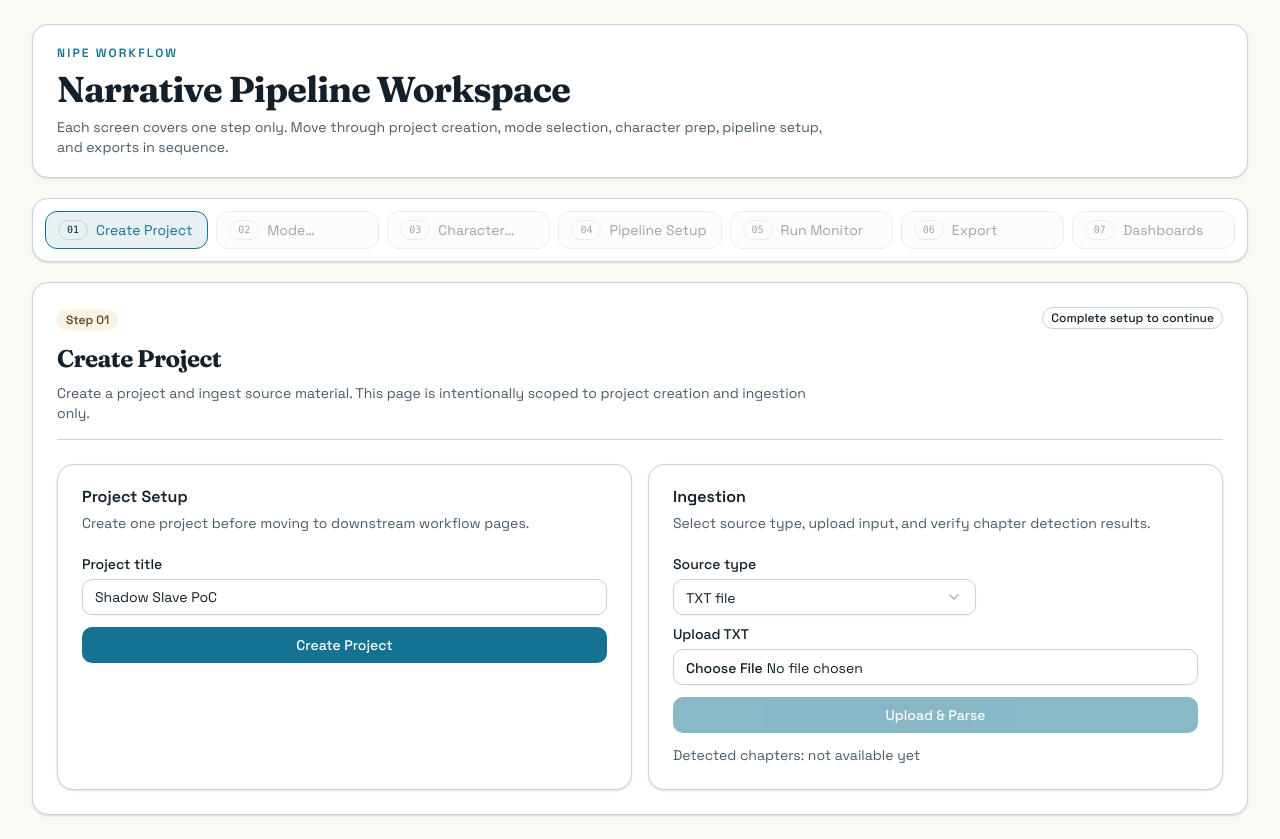
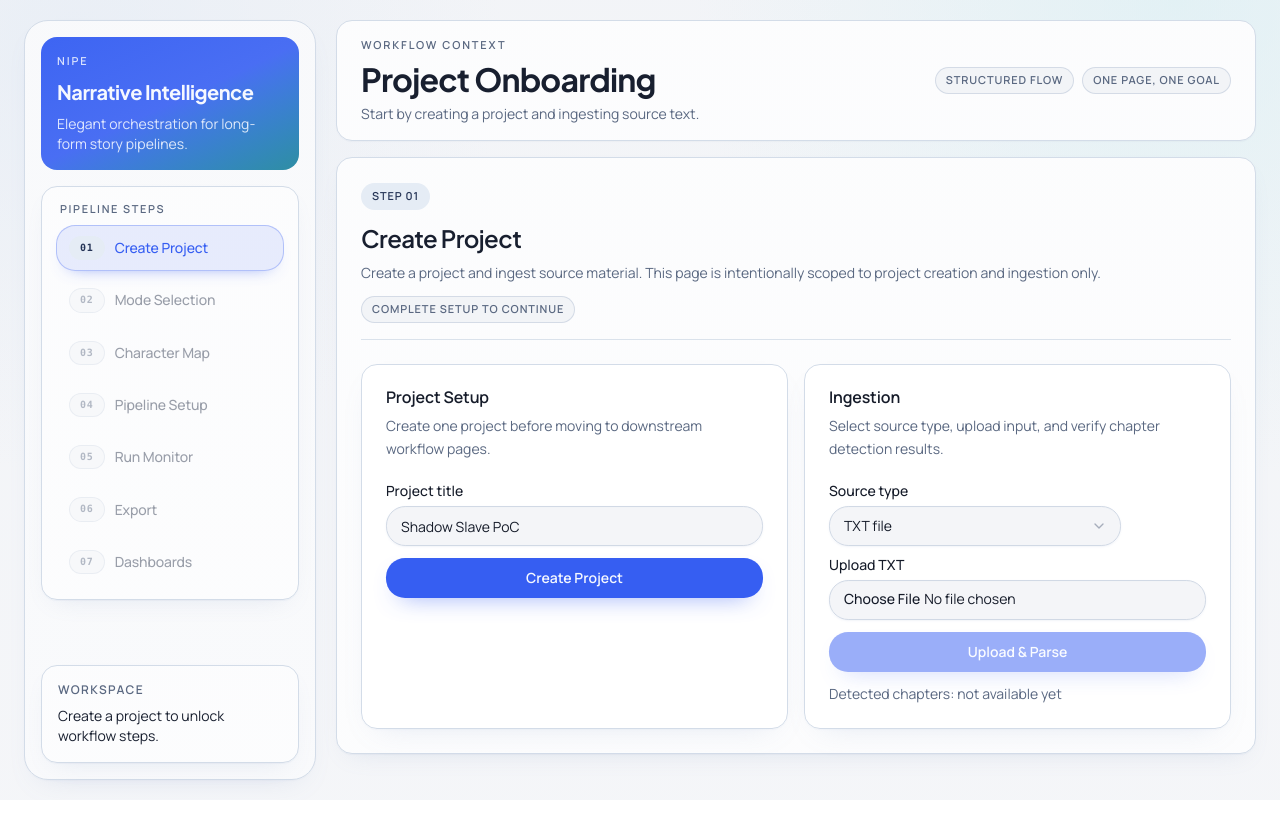
Before and after one commit to ElhamDevelopmentStudio/arcana, a React (Vite) app in the folder frontend/: page /projects/new in a window 1280 px wide. After the commit the page ends 800 px from the top, so only its background shows below. Built offline with nearby package versions, Linux system fonts and the light colour scheme; no server answers.

Commit message:
feat(frontend): redesign UI system and workflow shell

```diff
--- a/frontend/src/app/main-shell.tsx
+++ b/frontend/src/app/main-shell.tsx
@@ -1,5 +1,6 @@
 import { Outlet, useLocation, useParams } from 'react-router-dom';
 
+import { Badge } from '@/components/ui/badge';
 import { ProjectStepNav } from '@/app/project-step-nav';
 
 function getProjectIdFromPath(pathname: string, fallback: string | undefined): string | null {
@@ -13,27 +14,104 @@ function getProjectIdFromPath(pathname: string, fallback: string | undefined): s
   return match[1];
 }
 
+const ROUTE_META: Array<{ pattern: RegExp; title: string; description: string }> = [
+  {
+    pattern: /\/projects\/new$/,
+    title: 'Project Onboarding',
+    description: 'Start by creating a project and ingesting source text.',
+  },
+  {
+    pattern: /\/projects\/[^/]+\/mode$/,
+    title: 'Mode Calibration',
+    description: 'Set the narrative processing mode before downstream steps.',
+  },
+  {
+    pattern: /\/projects\/[^/]+\/characters$/,
+    title: 'Character Intelligence',
+    description: 'Shape voice-ready identity data through import and manual curation.',
+  },
+  {
+    pattern: /\/projects\/[^/]+\/pipeline-setup$/,
+    title: 'Pipeline Control',
+    description: 'Tune runtime behavior and trigger deterministic generation runs.',
+  },
+  {
+    pattern: /\/projects\/[^/]+\/run-monitor$/,
+    title: 'Run Observability',
+    description: 'Track run status, segment counts, and operational details.',
+  },
+  {
+    pattern: /\/projects\/[^/]+\/export$/,
+    title: 'Export Delivery',
+    description: 'Review readiness and package outputs for downstream consumers.',
+  },
+  {
+    pattern: /\/projects\/[^/]+\/dashboards$/,
+    title: 'Narrative Analytics',
+    description: 'Inspect tension, valence, and dominance trends across the corpus.',
+  },
+];
+
+function resolveRouteMeta(pathname: string) {
+  const matched = ROUTE_META.find((item) => item.pattern.test(pathname));
+  if (matched) {
+    return matched;
+  }
+  return {
+    title: 'Narrative Pipeline Workspace',
+    description: 'Move through each workflow step in sequence.',
+  };
+}
+
 export function MainShell() {
   const location = useLocation();
   const params = useParams<{ project_id?: string }>();
   const projectId = getProjectIdFromPath(location.pathname, params.project_id);
+  const routeMeta = resolveRouteMeta(location.pathname);
 
   return (
-    <div className="min-h-screen bg-background text-foreground">
-      <div className="mx-auto flex w-full max-w-[1320px] flex-col gap-5 px-4 py-6 lg:px-8">
-        <header className="rounded-2xl border bg-card px-6 py-5 shadow-sm">
-          <p className="text-xs font-semibold tracking-[0.18em] text-primary uppercase">NIPE Workflow</p>
-          <h1 className="mt-2 text-3xl font-semibold tracking-tight lg:text-4xl">Narrative Pipeline Workspace</h1>
-          <p className="mt-2 max-w-3xl text-sm text-muted-foreground">
-            Each screen covers one step only. Move through project creation, mode selection, character prep, pipeline setup, and exports in sequence.
-          </p>
-        </header>
+    <div className="min-h-screen text-foreground">
+      <div className="mx-auto w-full max-w-[1560px] px-4 py-5 lg:px-6">
+        <div className="grid gap-5 lg:grid-cols-[292px_1fr]">
+          <aside className="nipe-sidebar p-4 lg:sticky lg:top-5 lg:h-[calc(100vh-2.5rem)]">
+            <div className="flex h-full flex-col gap-4">
+              <div className="rounded-2xl bg-linear-155 from-primary/96 via-primary/90 to-chart-2/90 p-4 text-primary-foreground">
+                <p className="text-[11px] font-semibold tracking-[0.17em] uppercase text-primary-foreground/85">NIPE</p>
+                <h1 className="mt-2 text-xl font-bold tracking-tight">Narrative Intelligence</h1>
+                <p className="mt-2 text-sm text-primary-foreground/88">Elegant orchestration for long-form story pipelines.</p>
+              </div>
 
-        <ProjectStepNav projectId={projectId} />
+              <ProjectStepNav projectId={projectId} />
 
-        <main>
-          <Outlet />
-        </main>
+              <div className="nipe-panel mt-auto p-4">
+                <p className="text-xs font-semibold tracking-[0.12em] text-muted-foreground uppercase">Workspace</p>
+                <p className="mt-2 text-sm text-panel-foreground">
+                  {projectId ? `Project #${projectId} is active. Continue through each step in order.` : 'Create a project to unlock workflow steps.'}
+                </p>
+              </div>
+            </div>
+          </aside>
+
+          <div className="space-y-4">
+            <header className="nipe-topbar px-5 py-4 lg:px-6">
+              <div className="flex flex-wrap items-center justify-between gap-3">
+                <div>
+                  <p className="text-[11px] font-semibold tracking-[0.17em] text-muted-foreground uppercase">Workflow Context</p>
+                  <h2 className="mt-1 text-2xl font-bold tracking-tight text-panel-foreground lg:text-[2rem]">{routeMeta.title}</h2>
+                  <p className="mt-1 text-sm text-muted-foreground">{routeMeta.description}</p>
+                </div>
+                <div className="flex flex-wrap gap-2">
+                  <Badge variant="outline">Structured Flow</Badge>
+                  <Badge variant="outline">One Page, One Goal</Badge>
+                </div>
+              </div>
+            </header>
+
+            <main>
+              <Outlet />
+            </main>
+          </div>
+        </div>
       </div>
     </div>
   );
--- a/frontend/src/app/project-step-nav.tsx
+++ b/frontend/src/app/project-step-nav.tsx
@@ -66,8 +66,9 @@ function isProjectStepLocked(path: string, projectId: string | null): boolean {
 
 export function ProjectStepNav({ projectId }: ProjectStepNavProps) {
   return (
-    <nav aria-label="Workflow" className="rounded-xl border bg-card p-3 shadow-sm">
-      <ul className="grid gap-2 lg:grid-cols-7">
+    <nav aria-label="Workflow" className="nipe-panel p-3.5">
+      <p className="px-1 text-[11px] font-semibold tracking-[0.15em] text-muted-foreground uppercase">Pipeline Steps</p>
+      <ul className="mt-2 grid gap-1.5">
         {PROJECT_STEPS.map((step) => {
           const locked = isProjectStepLocked(step.path, projectId);
           const to = resolvePath(step.path, projectId);
@@ -77,17 +78,19 @@ export function ProjectStepNav({ projectId }: ProjectStepNavProps) {
               <NavLink
                 className={({ isActive }) =>
                   [
-                    'group flex h-full items-center gap-2 rounded-lg border px-3 py-2 text-sm transition',
-                    isActive ? 'border-primary bg-primary/10 text-primary' : 'border-border bg-background hover:bg-accent/40',
-                    locked ? 'pointer-events-none opacity-40' : '',
+                    'group flex h-full items-center gap-2.5 rounded-xl border px-3 py-2.5 text-sm transition',
+                    isActive
+                      ? 'border-sidebar-active/30 bg-sidebar-active/10 text-sidebar-active shadow-[0_8px_18px_-14px_hsl(var(--primary)/0.8)]'
+                      : 'border-transparent text-sidebar-foreground hover:border-border hover:bg-background/85',
+                    locked ? 'pointer-events-none opacity-45' : '',
                   ].join(' ')
                 }
                 to={to}
               >
-                <Badge variant="outline" className="font-mono text-[10px]">
+                <Badge variant={locked ? 'outline' : 'secondary'} className="font-mono text-[10px]">
                   {step.short}
                 </Badge>
-                <span className="line-clamp-1">{step.label}</span>
+                <span className="line-clamp-1 font-medium tracking-[-0.01em]">{step.label}</span>
               </NavLink>
             </li>
           );
--- a/frontend/src/app/workflow-page-shell.tsx
+++ b/frontend/src/app/workflow-page-shell.tsx
@@ -11,14 +11,14 @@ type WorkflowPageShellProps = PropsWithChildren<{
 
 export function WorkflowPageShell({ title, description, step, action, children }: WorkflowPageShellProps) {
   return (
-    <section className="rounded-2xl border bg-card p-5 shadow-sm lg:p-6">
-      <header className="mb-6 flex flex-wrap items-start justify-between gap-3 border-b pb-4">
+    <section className="nipe-panel p-5 lg:p-6">
+      <header className="mb-6 flex flex-wrap items-start justify-between gap-3 border-b border-panel-border/80 pb-4">
         <div>
           <Badge variant="secondary" className="mb-3">
             {step}
           </Badge>
-          <h2 className="text-2xl font-semibold tracking-tight">{title}</h2>
-          <p className="mt-2 max-w-3xl text-sm text-muted-foreground">{description}</p>
+          <h2 className="text-2xl font-semibold tracking-tight text-panel-foreground">{title}</h2>
+          <p className="mt-2 max-w-3xl text-sm leading-relaxed text-muted-foreground">{description}</p>
         </div>
         {action}
       </header>
--- a/frontend/src/components/ui/badge.tsx
+++ b/frontend/src/components/ui/badge.tsx
@@ -5,17 +5,17 @@ import { Slot } from "radix-ui"
 import { cn } from "@/lib/utils"
 
 const badgeVariants = cva(
-  "inline-flex items-center justify-center rounded-full border border-transparent px-2 py-0.5 text-xs font-medium w-fit whitespace-nowrap shrink-0 [&>svg]:size-3 gap-1 [&>svg]:pointer-events-none focus-visible:border-ring focus-visible:ring-ring/50 focus-visible:ring-[3px] aria-invalid:ring-destructive/20 dark:aria-invalid:ring-destructive/40 aria-invalid:border-destructive transition-[color,box-shadow] overflow-hidden",
+  "inline-flex items-center justify-center rounded-full border border-transparent px-2.5 py-1 text-[11px] font-semibold uppercase tracking-[0.08em] w-fit whitespace-nowrap shrink-0 [&>svg]:size-3 gap-1 [&>svg]:pointer-events-none focus-visible:border-ring focus-visible:ring-ring/50 focus-visible:ring-[3px] aria-invalid:ring-destructive/20 dark:aria-invalid:ring-destructive/40 aria-invalid:border-destructive transition-[color,box-shadow] overflow-hidden",
   {
     variants: {
       variant: {
-        default: "bg-primary text-primary-foreground [a&]:hover:bg-primary/90",
+        default: "bg-primary/95 text-primary-foreground [a&]:hover:bg-primary/90",
         secondary:
           "bg-secondary text-secondary-foreground [a&]:hover:bg-secondary/90",
         destructive:
           "bg-destructive text-white [a&]:hover:bg-destructive/90 focus-visible:ring-destructive/20 dark:focus-visible:ring-destructive/40 dark:bg-destructive/60",
         outline:
-          "border-border text-foreground [a&]:hover:bg-accent [a&]:hover:text-accent-foreground",
+          "border-border/90 bg-background text-muted-foreground [a&]:hover:bg-accent [a&]:hover:text-accent-foreground",
         ghost: "[a&]:hover:bg-accent [a&]:hover:text-accent-foreground",
         link: "text-primary underline-offset-4 [a&]:hover:underline",
       },
--- a/frontend/src/components/ui/button.tsx
+++ b/frontend/src/components/ui/button.tsx
@@ -5,30 +5,31 @@ import { Slot } from "radix-ui"
 import { cn } from "@/lib/utils"
 
 const buttonVariants = cva(
-  "inline-flex items-center justify-center gap-2 whitespace-nowrap rounded-md text-sm font-medium transition-all disabled:pointer-events-none disabled:opacity-50 [&_svg]:pointer-events-none [&_svg:not([class*='size-'])]:size-4 shrink-0 [&_svg]:shrink-0 outline-none focus-visible:border-ring focus-visible:ring-ring/50 focus-visible:ring-[3px] aria-invalid:ring-destructive/20 dark:aria-invalid:ring-destructive/40 aria-invalid:border-destructive",
+  "inline-flex items-center justify-center gap-2 whitespace-nowrap rounded-xl text-sm font-semibold transition-all duration-200 disabled:pointer-events-none disabled:opacity-50 [&_svg]:pointer-events-none [&_svg:not([class*='size-'])]:size-4 shrink-0 [&_svg]:shrink-0 outline-none focus-visible:border-ring focus-visible:ring-ring/50 focus-visible:ring-[3px] aria-invalid:ring-destructive/20 dark:aria-invalid:ring-destructive/40 aria-invalid:border-destructive",
   {
     variants: {
       variant: {
-        default: "bg-primary text-primary-foreground hover:bg-primary/90",
+        default:
+          "bg-primary text-primary-foreground shadow-[0_10px_24px_-14px_hsl(var(--primary)/0.8)] hover:bg-primary/92",
         destructive:
-          "bg-destructive text-white hover:bg-destructive/90 focus-visible:ring-destructive/20 dark:focus-visible:ring-destructive/40 dark:bg-destructive/60",
+          "bg-destructive text-white shadow-[0_10px_20px_-14px_hsl(var(--destructive)/0.8)] hover:bg-destructive/90 focus-visible:ring-destructive/20 dark:focus-visible:ring-destructive/40 dark:bg-destructive/60",
         outline:
-          "border bg-background shadow-xs hover:bg-accent hover:text-accent-foreground dark:bg-input/30 dark:border-input dark:hover:bg-input/50",
+          "border bg-card/90 text-foreground shadow-[0_1px_2px_hsl(var(--shadow-soft)/0.08)] hover:border-primary/40 hover:bg-primary/6 dark:bg-input/30 dark:border-input dark:hover:bg-input/50",
         secondary:
-          "bg-secondary text-secondary-foreground hover:bg-secondary/80",
+          "bg-secondary text-secondary-foreground shadow-[0_1px_2px_hsl(var(--shadow-soft)/0.08)] hover:bg-secondary/75",
         ghost:
-          "hover:bg-accent hover:text-accent-foreground dark:hover:bg-accent/50",
+          "hover:bg-primary/8 hover:text-primary dark:hover:bg-accent/50",
         link: "text-primary underline-offset-4 hover:underline",
       },
       size: {
-        default: "h-9 px-4 py-2 has-[>svg]:px-3",
-        xs: "h-6 gap-1 rounded-md px-2 text-xs has-[>svg]:px-1.5 [&_svg:not([class*='size-'])]:size-3",
-        sm: "h-8 rounded-md gap-1.5 px-3 has-[>svg]:px-2.5",
-        lg: "h-10 rounded-md px-6 has-[>svg]:px-4",
-        icon: "size-9",
-        "icon-xs": "size-6 rounded-md [&_svg:not([class*='size-'])]:size-3",
-        "icon-sm": "size-8",
-        "icon-lg": "size-10",
+        default: "h-10 px-4 py-2 has-[>svg]:px-3",
+        xs: "h-7 gap-1 rounded-lg px-2 text-xs has-[>svg]:px-1.5 [&_svg:not([class*='size-'])]:size-3",
+        sm: "h-9 rounded-lg gap-1.5 px-3 has-[>svg]:px-2.5",
+        lg: "h-11 rounded-xl px-6 has-[>svg]:px-4",
+        icon: "size-10",
+        "icon-xs": "size-7 rounded-lg [&_svg:not([class*='size-'])]:size-3",
+        "icon-sm": "size-9",
+        "icon-lg": "size-11",
       },
     },
     defaultVariants: {
--- a/frontend/src/components/ui/card.tsx
+++ b/frontend/src/components/ui/card.tsx
@@ -7,7 +7,7 @@ function Card({ className, ...props }: React.ComponentProps<"div">) {
     <div
       data-slot="card"
       className={cn(
-        "bg-card text-card-foreground flex flex-col gap-6 rounded-xl border py-6 shadow-sm",
+        "bg-card/95 text-card-foreground flex flex-col gap-6 rounded-2xl border border-panel-border py-6 shadow-[0_1px_1px_hsl(var(--shadow-soft)/0.05),0_12px_30px_-18px_hsl(var(--shadow-soft)/0.25)] backdrop-blur-sm",
         className
       )}
       {...props}
@@ -20,7 +20,7 @@ function CardHeader({ className, ...props }: React.ComponentProps<"div">) {
     <div
       data-slot="card-header"
       className={cn(
-        "@container/card-header grid auto-rows-min grid-rows-[auto_auto] items-start gap-2 px-6 has-data-[slot=card-action]:grid-cols-[1fr_auto] [.border-b]:pb-6",
+        "@container/card-header grid auto-rows-min grid-rows-[auto_auto] items-start gap-2.5 px-6 has-data-[slot=card-action]:grid-cols-[1fr_auto] [.border-b]:pb-6",
         className
       )}
       {...props}
@@ -32,7 +32,7 @@ function CardTitle({ className, ...props }: React.ComponentProps<"div">) {
   return (
     <div
       data-slot="card-title"
-      className={cn("leading-none font-semibold", className)}
+      className={cn("leading-none font-semibold tracking-[-0.01em]", className)}
       {...props}
     />
   )
@@ -42,7 +42,7 @@ function CardDescription({ className, ...props }: React.ComponentProps<"div">) {
   return (
     <div
       data-slot="card-description"
-      className={cn("text-muted-foreground text-sm", className)}
+      className={cn("text-muted-foreground text-sm leading-relaxed", className)}
       {...props}
     />
   )
--- a/frontend/src/components/ui/input.tsx
+++ b/frontend/src/components/ui/input.tsx
@@ -8,7 +8,7 @@ function Input({ className, type, ...props }: React.ComponentProps<"input">) {
       type={type}
       data-slot="input"
       className={cn(
-        "file:text-foreground placeholder:text-muted-foreground selection:bg-primary selection:text-primary-foreground dark:bg-input/30 border-input h-9 w-full min-w-0 rounded-md border bg-transparent px-3 py-1 text-base shadow-xs transition-[color,box-shadow] outline-none file:inline-flex file:h-7 file:border-0 file:bg-transparent file:text-sm file:font-medium disabled:pointer-events-none disabled:cursor-not-allowed disabled:opacity-50 md:text-sm",
+        "file:text-foreground placeholder:text-muted-foreground/90 selection:bg-primary selection:text-primary-foreground border-input h-10 w-full min-w-0 rounded-xl border bg-background/85 px-3.5 py-1 text-base shadow-[inset_0_1px_0_hsl(var(--background)),0_1px_2px_hsl(var(--shadow-soft)/0.1)] transition-[color,box-shadow,border-color] outline-none file:inline-flex file:h-7 file:border-0 file:bg-transparent file:text-sm file:font-medium disabled:pointer-events-none disabled:cursor-not-allowed disabled:opacity-50 md:text-sm",
         "focus-visible:border-ring focus-visible:ring-ring/50 focus-visible:ring-[3px]",
         "aria-invalid:ring-destructive/20 dark:aria-invalid:ring-destructive/40 aria-invalid:border-destructive",
         className
--- a/frontend/src/components/ui/native-select.tsx
+++ b/frontend/src/components/ui/native-select.tsx
@@ -17,7 +17,7 @@ function NativeSelect({
         data-slot="native-select"
         data-size={size}
         className={cn(
-          "border-input placeholder:text-muted-foreground selection:bg-primary selection:text-primary-foreground dark:bg-input/30 dark:hover:bg-input/50 h-9 w-full min-w-0 appearance-none rounded-md border bg-transparent px-3 py-2 pr-9 text-sm shadow-xs transition-[color,box-shadow] outline-none disabled:pointer-events-none disabled:cursor-not-allowed data-[size=sm]:h-8 data-[size=sm]:py-1",
+          "border-input placeholder:text-muted-foreground selection:bg-primary selection:text-primary-foreground h-10 w-full min-w-0 appearance-none rounded-xl border bg-background/85 px-3.5 py-2 pr-9 text-sm shadow-[inset_0_1px_0_hsl(var(--background)),0_1px_2px_hsl(var(--shadow-soft)/0.1)] transition-[color,box-shadow,border-color] outline-none disabled:pointer-events-none disabled:cursor-not-allowed data-[size=sm]:h-9 data-[size=sm]:py-1",
           "focus-visible:border-ring focus-visible:ring-ring/50 focus-visible:ring-[3px]",
           "aria-invalid:ring-destructive/20 dark:aria-invalid:ring-destructive/40 aria-invalid:border-destructive",
           className
--- a/frontend/src/styles/globals.css
+++ b/frontend/src/styles/globals.css
@@ -1,62 +1,78 @@
-@import url("https://fonts.googleapis.com/css2?family=Fraunces:opsz,wght@9..144,500;9..144,700&family=Space+Grotesk:wght@400;500;600;700&display=swap");
+@import url("https://fonts.googleapis.com/css2?family=Manrope:wght@400;500;600;700;800&family=Plus+Jakarta+Sans:wght@500;600;700;800&display=swap");
 @import "tailwindcss";
 @import "tw-animate-css";
 
 @custom-variant dark (&:is(.dark *));
 
 :root {
-  --radius: 0.75rem;
-  --background: 42 39% 97%;
-  --foreground: 210 38% 12%;
+  --radius: 0.95rem;
+  --background: 220 24% 96%;
+  --foreground: 222 33% 12%;
   --card: 0 0% 100%;
-  --card-foreground: 210 38% 12%;
+  --card-foreground: 222 33% 12%;
   --popover: 0 0% 100%;
-  --popover-foreground: 210 38% 12%;
-  --primary: 194 76% 32%;
-  --primary-foreground: 190 70% 98%;
-  --secondary: 35 72% 94%;
-  --secondary-foreground: 25 44% 25%;
-  --muted: 200 32% 94%;
-  --muted-foreground: 208 17% 35%;
-  --accent: 193 70% 91%;
-  --accent-foreground: 208 48% 23%;
+  --popover-foreground: 222 33% 12%;
+  --primary: 227 88% 58%;
+  --primary-foreground: 220 100% 98%;
+  --secondary: 214 44% 93%;
+  --secondary-foreground: 221 40% 24%;
+  --muted: 220 34% 93%;
+  --muted-foreground: 218 18% 43%;
+  --accent: 189 53% 90%;
+  --accent-foreground: 188 63% 22%;
   --destructive: 0 75% 50%;
   --destructive-foreground: 0 0% 99%;
-  --border: 205 28% 82%;
-  --input: 205 28% 82%;
-  --ring: 194 76% 32%;
-  --chart-1: 194 76% 32%;
-  --chart-2: 152 54% 36%;
-  --chart-3: 32 88% 56%;
-  --chart-4: 261 59% 58%;
-  --chart-5: 341 78% 51%;
+  --border: 218 28% 86%;
+  --input: 218 28% 86%;
+  --ring: 227 88% 58%;
+  --chart-1: 227 88% 58%;
+  --chart-2: 191 72% 35%;
+  --chart-3: 161 74% 41%;
+  --chart-4: 33 91% 56%;
+  --chart-5: 266 62% 56%;
+  --panel: 222 31% 99%;
+  --panel-foreground: 222 33% 14%;
+  --panel-border: 216 32% 87%;
+  --sidebar: 220 30% 98%;
+  --sidebar-foreground: 221 34% 20%;
+  --sidebar-muted: 218 20% 43%;
+  --sidebar-active: 227 88% 58%;
+  --shadow-soft: 220 35% 63%;
 }
 
 .dark {
-  --background: 210 38% 10%;
-  --foreground: 190 40% 96%;
-  --card: 212 34% 14%;
-  --card-foreground: 190 40% 96%;
-  --popover: 212 34% 14%;
-  --popover-foreground: 190 40% 96%;
-  --primary: 192 70% 71%;
-  --primary-foreground: 210 40% 15%;
-  --secondary: 216 24% 22%;
-  --secondary-foreground: 192 40% 94%;
-  --muted: 216 24% 22%;
-  --muted-foreground: 208 18% 72%;
-  --accent: 207 36% 28%;
-  --accent-foreground: 191 39% 91%;
+  --background: 221 28% 10%;
+  --foreground: 220 35% 95%;
+  --card: 222 27% 14%;
+  --card-foreground: 220 35% 95%;
+  --popover: 222 27% 14%;
+  --popover-foreground: 220 35% 95%;
+  --primary: 227 80% 68%;
+  --primary-foreground: 223 32% 14%;
+  --secondary: 220 24% 21%;
+  --secondary-foreground: 220 35% 95%;
+  --muted: 220 24% 20%;
+  --muted-foreground: 216 15% 72%;
+  --accent: 190 42% 25%;
+  --accent-foreground: 189 48% 89%;
   --destructive: 0 68% 54%;
   --destructive-foreground: 0 0% 98%;
-  --border: 214 24% 26%;
-  --input: 214 24% 26%;
-  --ring: 192 70% 71%;
+  --border: 218 21% 30%;
+  --input: 218 21% 30%;
+  --ring: 227 80% 68%;
+  --panel: 222 27% 13%;
+  --panel-foreground: 220 35% 95%;
+  --panel-border: 218 21% 30%;
+  --sidebar: 221 28% 12%;
+  --sidebar-foreground: 220 35% 95%;
+  --sidebar-muted: 216 17% 70%;
+  --sidebar-active: 227 80% 68%;
+  --shadow-soft: 220 80% 4%;
 }
 
 @theme inline {
-  --font-sans: "Space Grotesk", sans-serif;
-  --font-serif: "Fraunces", serif;
+  --font-sans: "Manrope", sans-serif;
+  --font-serif: "Plus Jakarta Sans", sans-serif;
   --radius-sm: calc(var(--radius) - 4px);
   --radius-md: calc(var(--radius) - 2px);
   --radius-lg: var(--radius);
@@ -85,6 +101,14 @@
   --color-chart-3: hsl(var(--chart-3));
   --color-chart-4: hsl(var(--chart-4));
   --color-chart-5: hsl(var(--chart-5));
+  --color-panel: hsl(var(--panel));
+  --color-panel-foreground: hsl(var(--panel-foreground));
+  --color-panel-border: hsl(var(--panel-border));
+  --color-sidebar: hsl(var(--sidebar));
+  --color-sidebar-foreground: hsl(var(--sidebar-foreground));
+  --color-sidebar-muted: hsl(var(--sidebar-muted));
+  --color-sidebar-active: hsl(var(--sidebar-active));
+  --color-shadow-soft: hsl(var(--shadow-soft));
 }
 
 @layer base {
@@ -100,9 +124,9 @@
 
   body {
     background:
-      radial-gradient(circle at 14% 12%, hsl(var(--secondary) / 0.75) 0%, transparent 30%),
-      radial-gradient(circle at 88% 10%, hsl(var(--accent) / 0.55) 0%, transparent 36%),
-      linear-gradient(145deg, hsl(var(--background)) 0%, color-mix(in srgb, hsl(var(--accent)) 25%, white) 60%, hsl(var(--background)) 100%);
+      radial-gradient(circle at 6% 6%, hsl(var(--secondary) / 0.7) 0%, transparent 30%),
+      radial-gradient(circle at 92% 0%, hsl(var(--accent) / 0.6) 0%, transparent 34%),
+      linear-gradient(180deg, hsl(var(--background)) 0%, color-mix(in srgb, hsl(var(--background)) 84%, white) 100%);
     @apply font-sans text-foreground antialiased;
   }
 
@@ -111,4 +135,35 @@
   h3 {
     @apply font-serif tracking-tight;
   }
+
+  ::selection {
+    @apply bg-primary/25 text-foreground;
+  }
 }
+
+@layer components {
+  .nipe-panel {
+    background: linear-gradient(180deg, hsl(var(--panel)) 0%, color-mix(in srgb, hsl(var(--panel)) 90%, white) 100%);
+    border: 1px solid hsl(var(--panel-border));
+    box-shadow:
+      0 1px 1px hsl(var(--shadow-soft) / 0.07),
+      0 10px 26px -14px hsl(var(--shadow-soft) / 0.24);
+    @apply rounded-2xl;
+  }
+
+  .nipe-sidebar {
+    background: linear-gradient(180deg, hsl(var(--sidebar)) 0%, color-mix(in srgb, hsl(var(--sidebar)) 94%, white) 100%);
+    border: 1px solid hsl(var(--panel-border));
+    box-shadow:
+      0 1px 1px hsl(var(--shadow-soft) / 0.05),
+      0 12px 30px -18px hsl(var(--shadow-soft) / 0.28);
+    @apply rounded-3xl;
+  }
+
+  .nipe-topbar {
+    background: linear-gradient(180deg, hsl(var(--panel)) 0%, color-mix(in srgb, hsl(var(--panel)) 96%, white) 100%);
+    border: 1px solid hsl(var(--panel-border));
+    @apply rounded-2xl;
+    box-shadow: 0 1px 1px hsl(var(--shadow-soft) / 0.06);
+  }
+}
```
Also changed, not shown: 1 other file (tests, documents, lock files or other folders).
